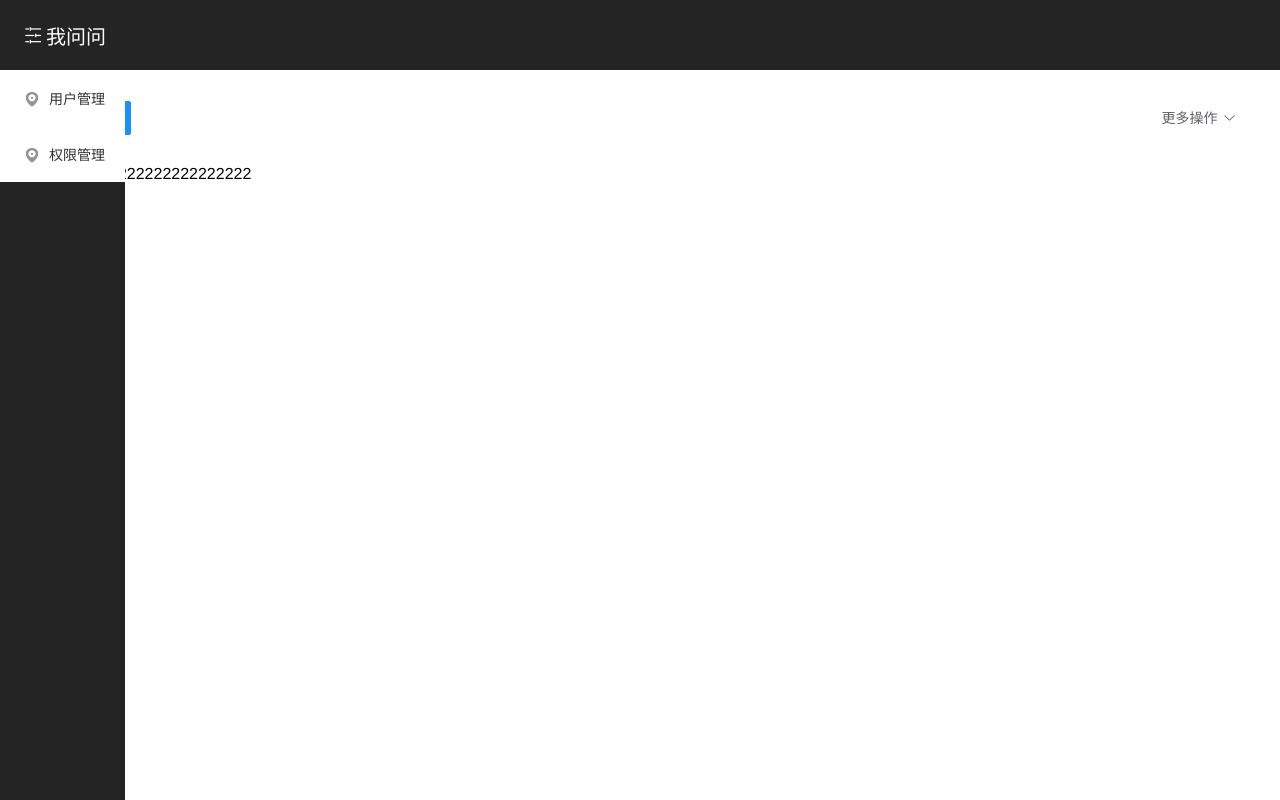
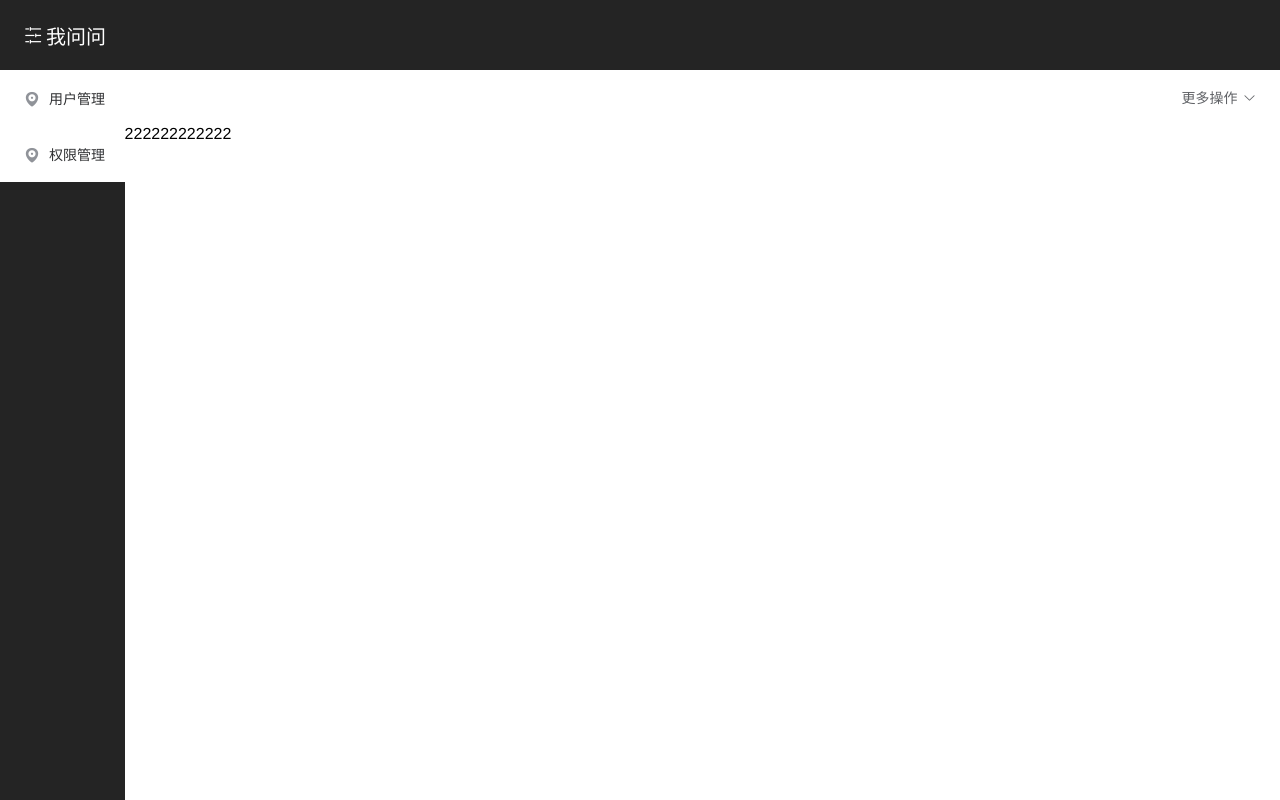
Before and after one commit to fanexi/vue-admin, a Vue app: page /#/dashboard in a window 1280 px wide. Built offline with nearby package versions, Linux system fonts and the light colour scheme.

Commit message:
修改样式

```diff
--- a/src/layout/index.vue
+++ b/src/layout/index.vue
@@ -2,7 +2,6 @@
     <div class="app-wrapper openSidebar" v-cloak>
         <Sidebar></Sidebar>
         <Navbar></Navbar>
-        <TagView></TagView>
         <div
             class="view"
             :style="{
@@ -11,6 +10,7 @@
                     : global().navbar
             }"
         >
+            <TagView></TagView>
             <section class="app-main">
                 <transition name="fade-transform" mode="out-in">
                     <keep-alive :include="tabActive">
@@ -73,7 +73,6 @@ export default {
     .view {
         height: $navbarHeight;
         box-sizing: border-box;
-        margin: $base-margin;
     }
 }
 </style>
--- a/src/layout/tagView.vue
+++ b/src/layout/tagView.vue
@@ -1,10 +1,5 @@
 <template>
-    <div
-        class="tagView dfacjsb"
-        :style="{
-            paddingLeft: isCollapse ? global().shrinkNavbar : global().navbar
-        }"
-    >
+    <div class="tagView dfacjsb">
         <el-tabs
             v-model="tabKey"
             type="card"
@@ -185,7 +180,6 @@ export default {
     box-sizing: border-box;
     height: $base-tags-bar-height;
     user-select: none;
-    margin: $base-margin;
     .tagContent {
         width: $tag-view-tag-width;
         height: $base-tag-item-height;
```
